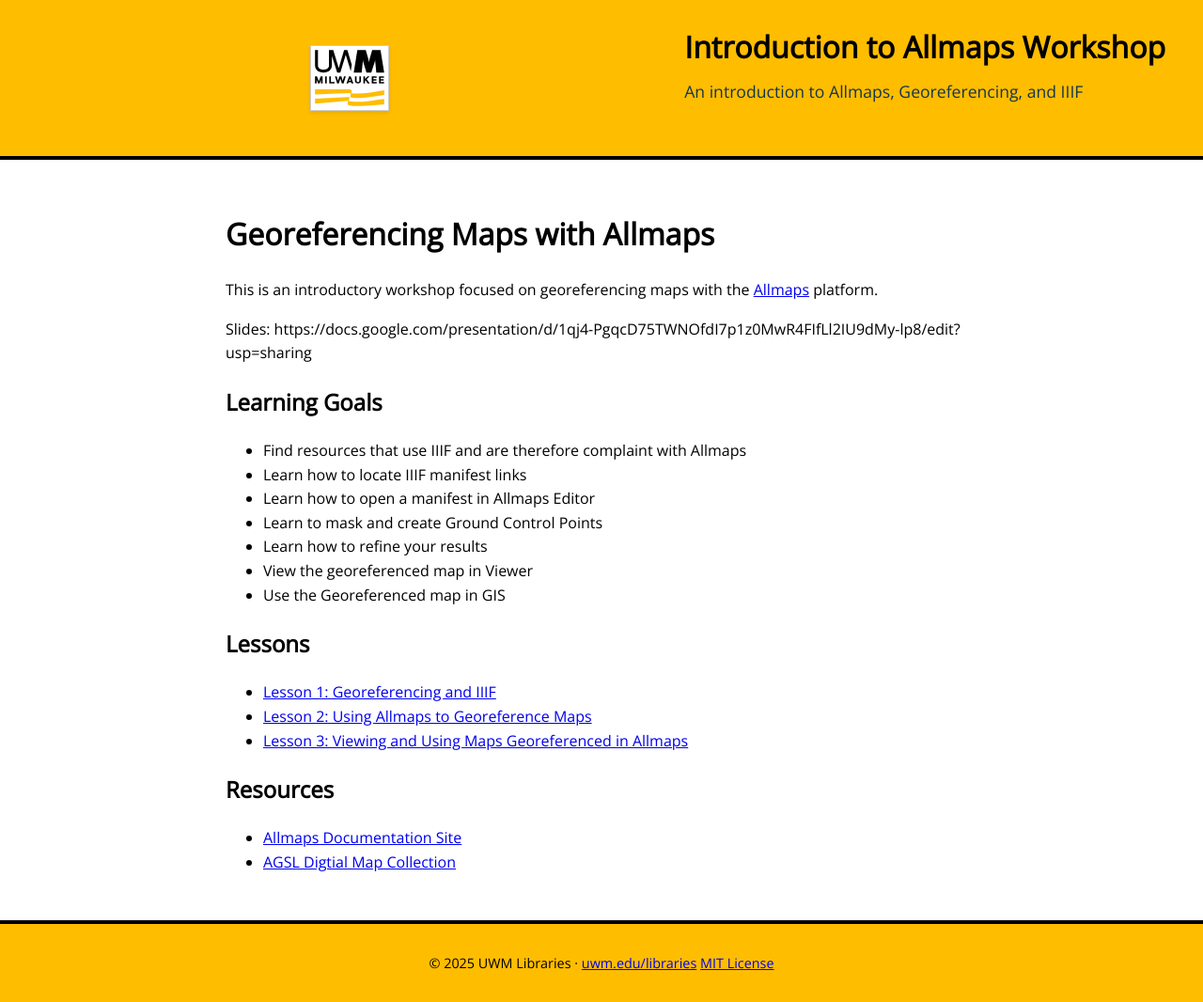
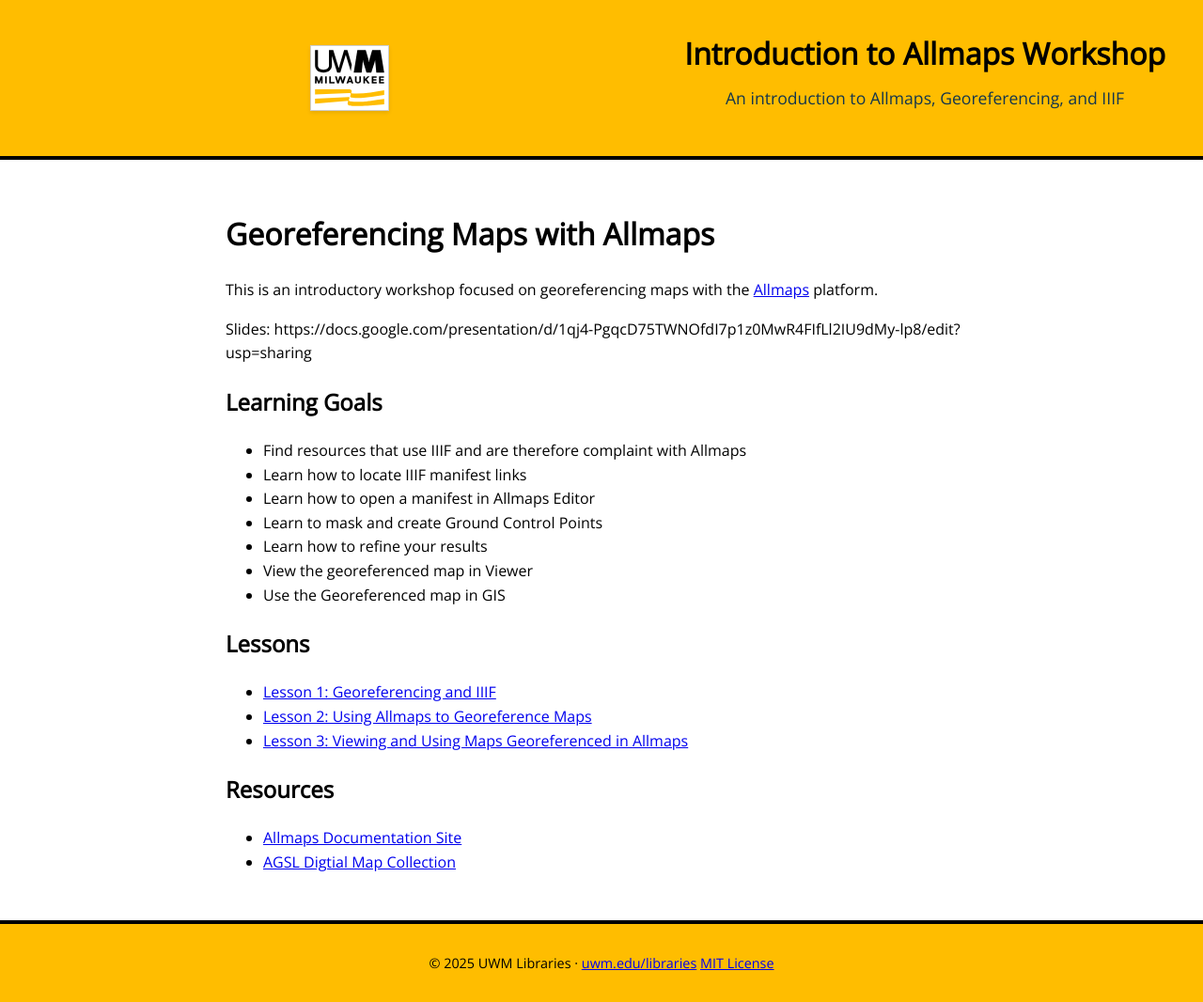
Before and after one commit to UWM-Libraries/allmaps-intro-workshop, a Jekyll site: the page built from index.md, in a window 1280 px wide. Shown: the whole page at 94% size. Built offline with Jekyll 4.4.1, drawn with Linux system fonts in a browser that asks for light colours.

Commit message:
fix header

```diff
--- a/assets/css/custom.css
+++ b/assets/css/custom.css
@@ -29,19 +29,24 @@
 
 .header-inner {
   display: flex;
-  align-items: left;
-  justify-content: flex-start;
+  align-items: center;
+  justify-content: center;
   gap: 1.5rem;
   max-width: 1200px;
   margin: 0 auto;
+  flex-wrap: wrap;
 }
 
 .uwm-logo {
   max-height: 60px;
+  flex-shrink: 0;
 }
 
 .header-text {
-  text-align: left;
+  display: flex;
+  flex-direction: column;
+  align-items: center;
+  text-align: center;
 }
 
 .site-header h1 {
@@ -128,14 +133,14 @@
   box-shadow: 0 2px 4px rgba(0, 0, 0, 0.1);
 }
 
+/* Mobile header adjustment */
 @media (max-width: 600px) {
   .header-inner {
     flex-direction: column;
+  }
+
+  .header-text {
     align-items: center;
     text-align: center;
   }
-
-  .header-text {
-    text-align: center;
-  }
 }
```
